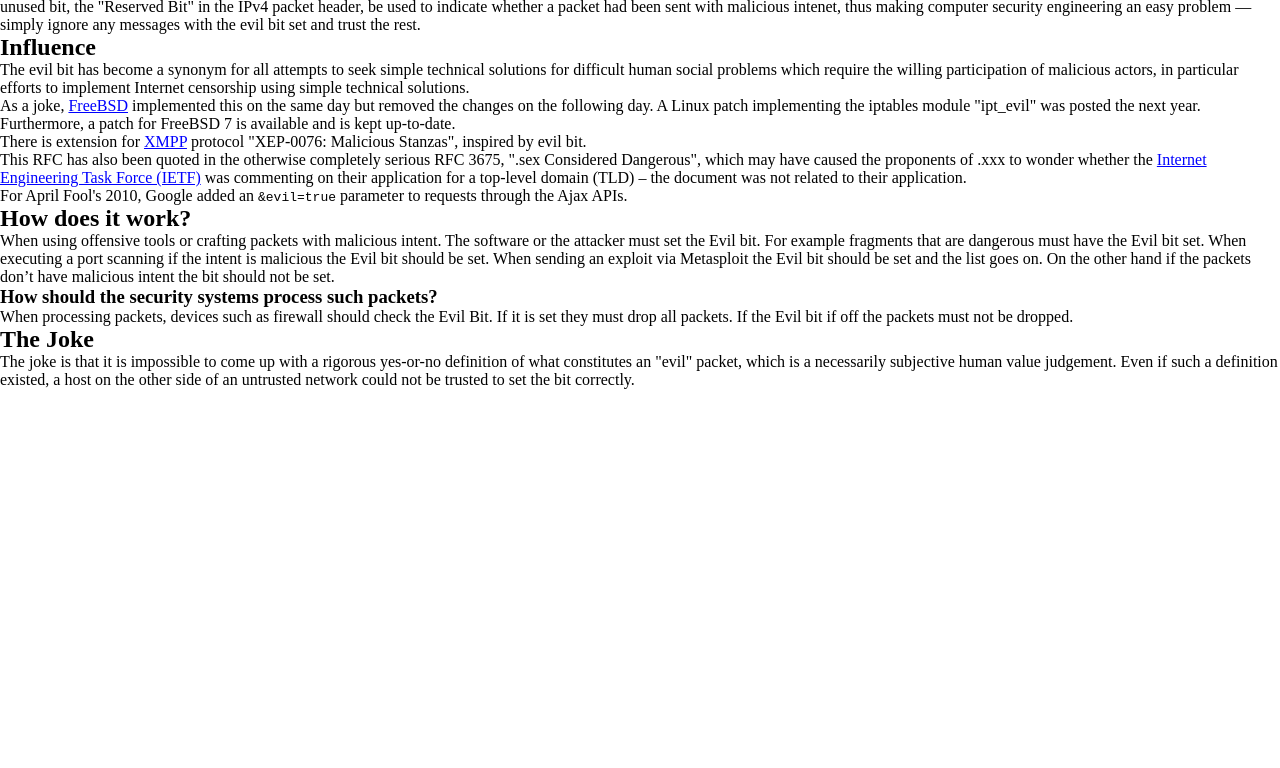
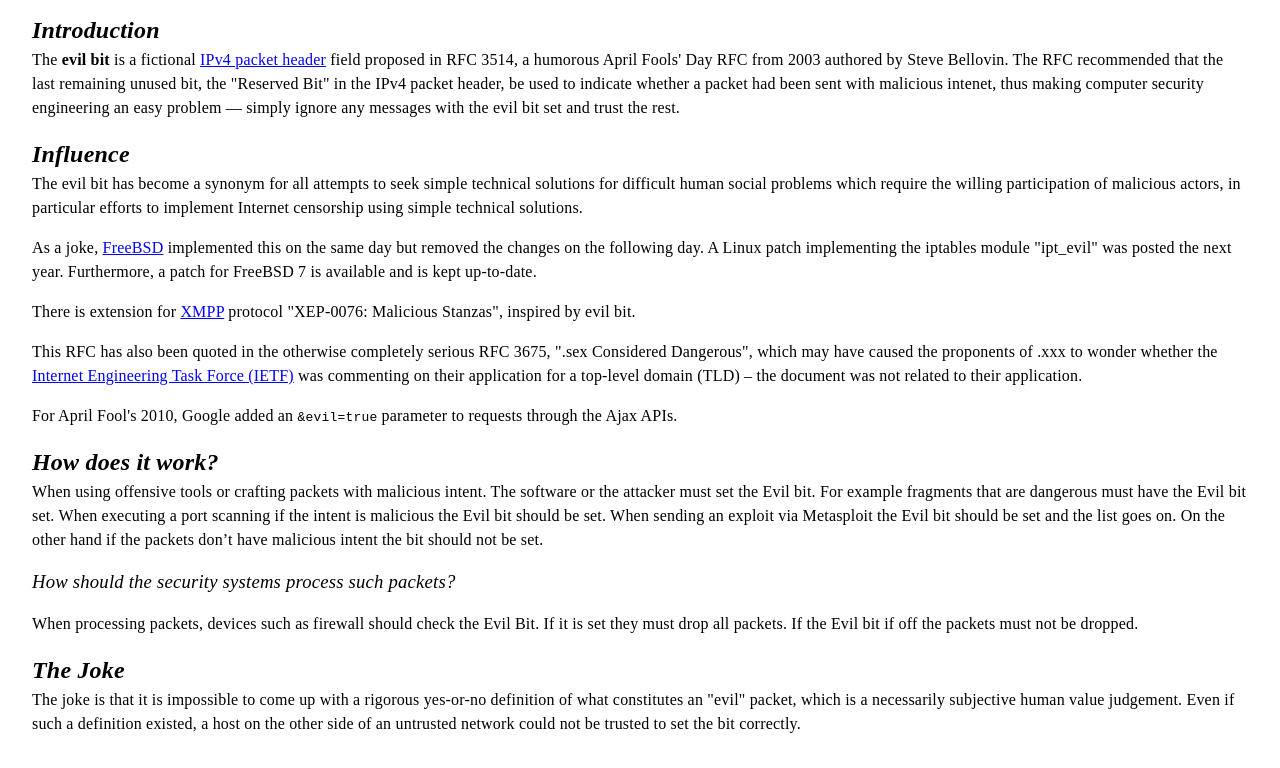
Before and after one commit to zachschool1/COMP001B.Week-4-Assignment-Typography, a plain HTML site: page index.html in a window 1280 px wide. Shown: the part 84-852 px from the top of the page. Before the commit the page ends 800 px from the top, so only its background shows below. Drawn offline with Linux system fonts and the light colour scheme.

Commit message:
first changes

```diff
--- a/main.css
+++ b/main.css
@@ -24,7 +24,9 @@ a:focus, a:hover {
 }
 
 body {
-
+	padding: 1em 2em;
+	letter-spacing: .012em;
+	line-height:1.5;
 }
 
 code {
@@ -32,23 +34,25 @@ code {
 }
 
 h1, h2, h3 {
-
+font-style:italic;
 }
 
 h1 {
-
+font-weight:900;
 }
 
 h2 {
-
+font-weight:600;
 }
 
 h3 {
-
+	font-weight:400;
+	margin-bottom:1rem;
 }
 
 header {
-
+	text-align:center;
+	margin-bottom:2rem;
 }
 
 main {
@@ -56,7 +60,7 @@ main {
 }
 
 p {
-
+	margin-bottom:1rem;
 }
 
 #intro {
```
